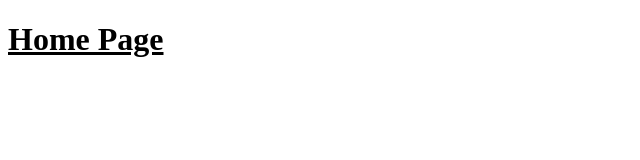
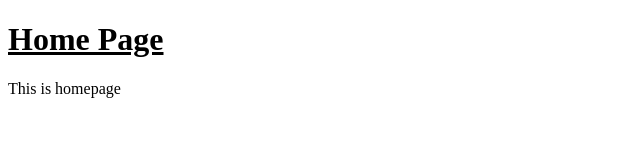
Before and after one commit to fasihcode/Blogging-Website, a website: page src/index.html in a window 1280 px wide. Shown: the whole page, without its empty margins (0-640 px from the left). Drawn offline with Linux system fonts and the light colour scheme.

Commit message:
feat: added home page

```diff
--- a/src/index.html
+++ b/src/index.html
@@ -8,5 +8,6 @@
 </head>
 <body>
     <h1>Home Page</h1>
+    <p>This is homepage</p>
 </body>
 </html>
```
